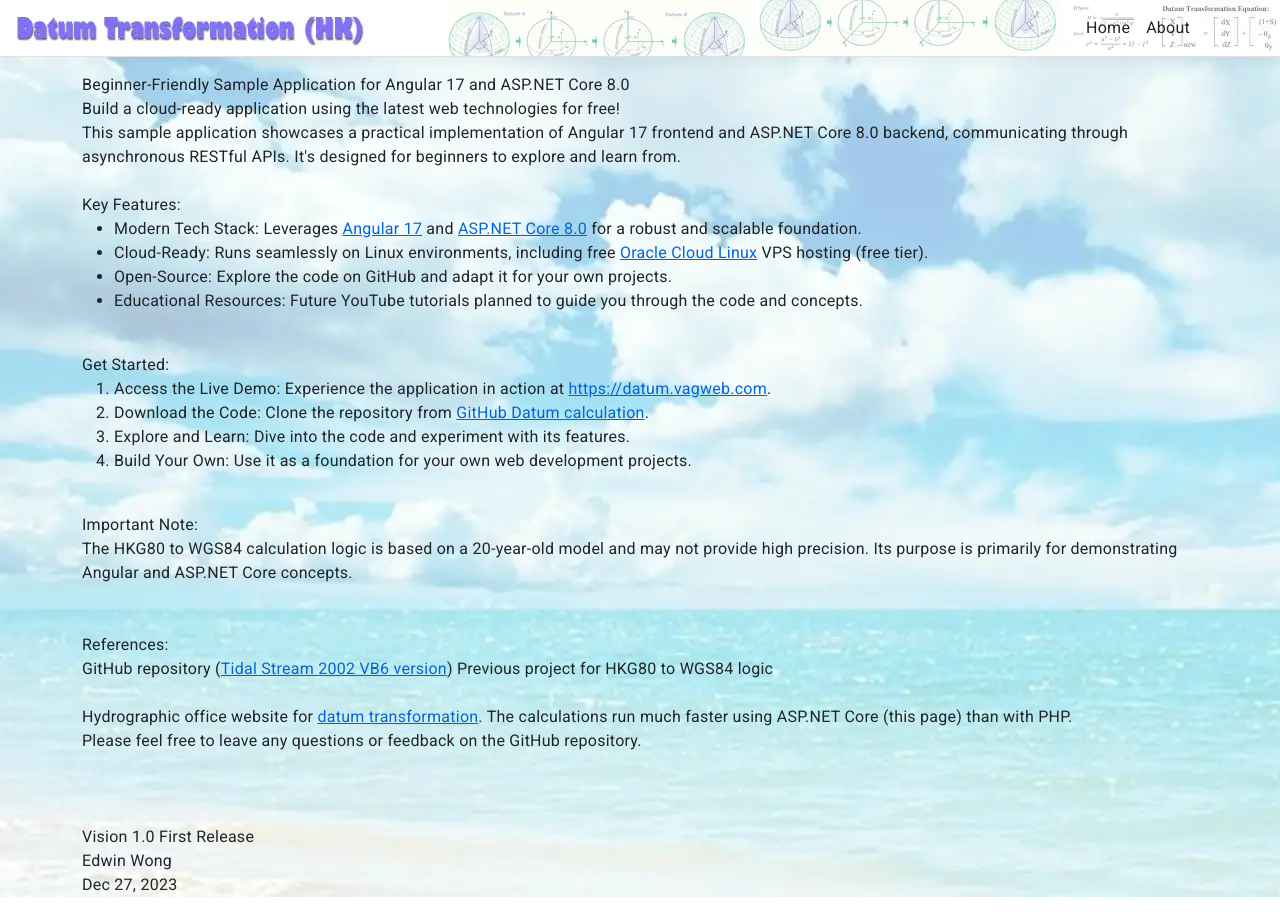
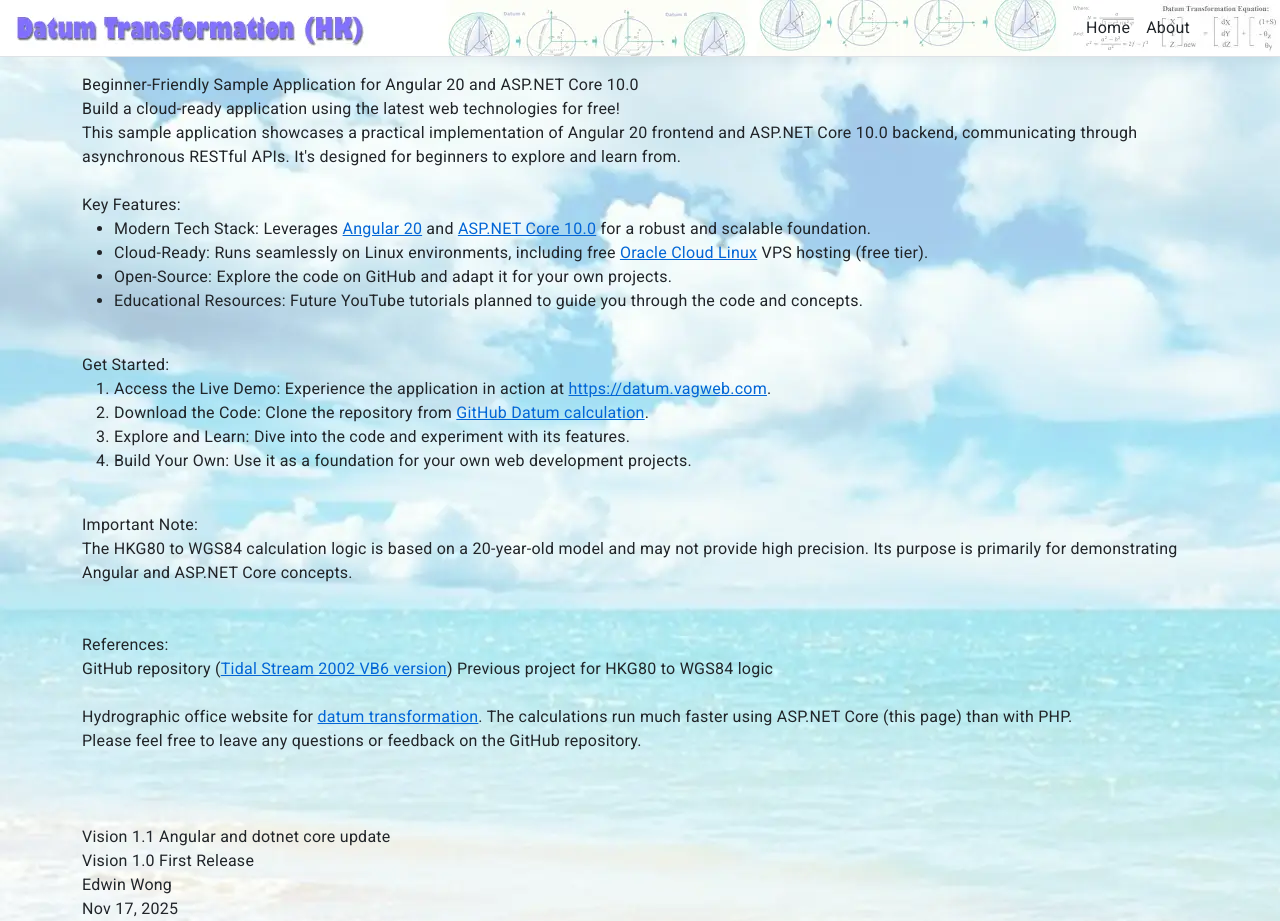
Before and after one commit to edwinwcw2021/Public-Angular-Dotnetcore8-GettingStarted, an Angular app in the folder net8AngularDatum/ClientApp/: page /about in a window 1280 px wide. Before the commit the page ends 897 px from the top, so only its background shows below. Built offline with nearby package versions, Linux system fonts and the light colour scheme.

Commit message:
Commit to github

```diff
--- a/net8AngularDatum/ClientApp/package.json
+++ b/net8AngularDatum/ClientApp/package.json
@@ -15,12 +15,12 @@
   "private": true,
   "dependencies": {
     "@angular/animations": "^20.3.12",
-    "@angular/cdk": "^19.2.19",
+    "@angular/cdk": "^20.2.13",
     "@angular/common": "^20.3.12",
     "@angular/compiler": "^20.3.12",
     "@angular/core": "^20.3.12",
     "@angular/forms": "^20.3.12",
-    "@angular/material": "^19.2.19",
+    "@angular/material": "^20.2.13",
     "@angular/platform-browser": "^20.3.12",
     "@angular/platform-browser-dynamic": "^20.3.12",
     "@angular/platform-server": "^20.3.12",
--- a/net8AngularDatum/ClientApp/src/app/about/about.component.html
+++ b/net8AngularDatum/ClientApp/src/app/about/about.component.html
@@ -1,14 +1,14 @@
-Beginner-Friendly Sample Application for Angular 17 and ASP.NET Core 8.0
+Beginner-Friendly Sample Application for Angular 20 and ASP.NET Core 10.0
 <br />
 Build a cloud-ready application using the latest web technologies for free!
 <br />
-This sample application showcases a practical implementation of Angular 17 frontend and ASP.NET Core 8.0 backend, communicating through asynchronous RESTful APIs. It's designed for beginners to explore and learn from.
+This sample application showcases a practical implementation of Angular 20 frontend and ASP.NET Core 10.0 backend, communicating through asynchronous RESTful APIs. It's designed for beginners to explore and learn from.
 <br />
 <br />
 Key Features:
 <br />
 <ul>
-  <li>Modern Tech Stack: Leverages <a href="https://angular.io/" target="_blank">Angular 17</a> and <a href="https://dotnet.microsoft.com/en-us/download/dotnet/8.0" target="_blank">ASP.NET Core 8.0</a> for a robust and scalable foundation.</li>
+  <li>Modern Tech Stack: Leverages <a href="https://angular.io/" target="_blank">Angular 20</a> and <a href="https://dotnet.microsoft.com/en-us/download/dotnet/10.0" target="_blank">ASP.NET Core 10.0</a> for a robust and scalable foundation.</li>
   <li>Cloud-Ready: Runs seamlessly on Linux environments, including free <a href="https://www.oracle.com/uk/cloud/" target="_blank">Oracle Cloud Linux</a> VPS hosting (free tier).</li>
   <li>Open-Source: Explore the code on GitHub and adapt it for your own projects.</li>
   <li>Educational Resources: Future YouTube tutorials planned to guide you through the code and concepts.</li>
@@ -41,9 +41,11 @@ Please feel free to leave any questions or feedback on the GitHub repository.
 <br />
 <br />
 <br />
+Vision 1.1 Angular and dotnet core update
+<br />
 Vision 1.0 First Release
 <br>
 Edwin Wong
 <br />
-Dec 27, 2023
+Nov 17, 2025
 <br />
```
Also changed, not shown: 2 other files (tests, documents, lock files or other folders).
